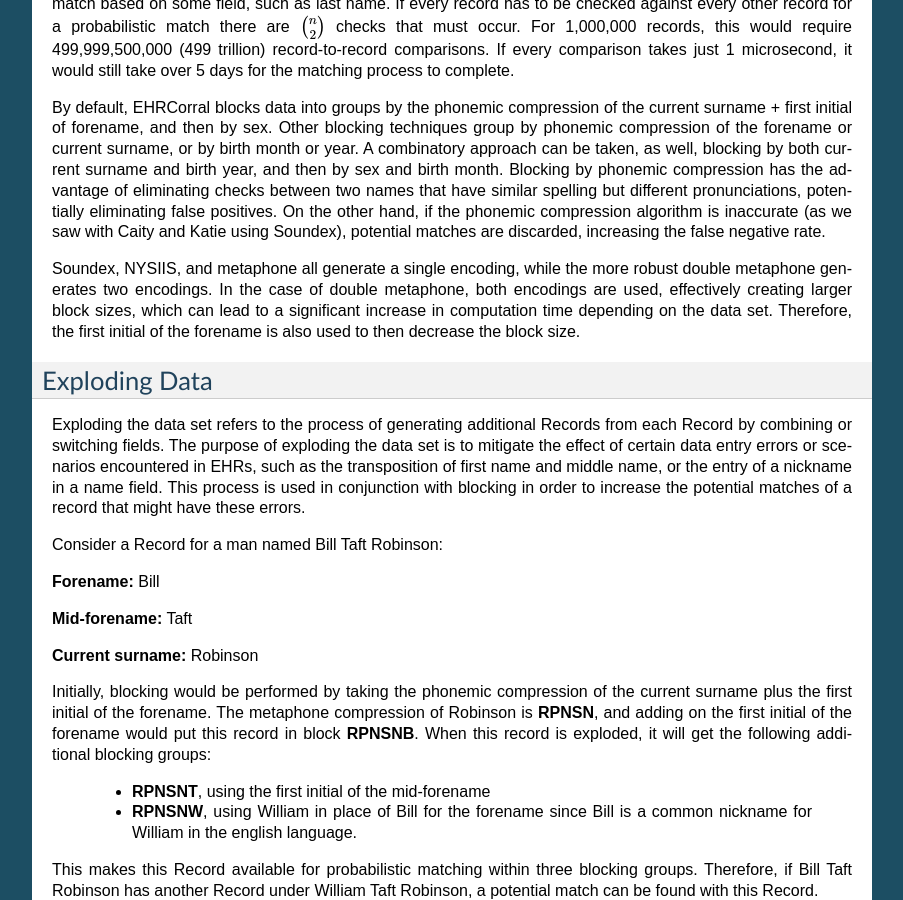
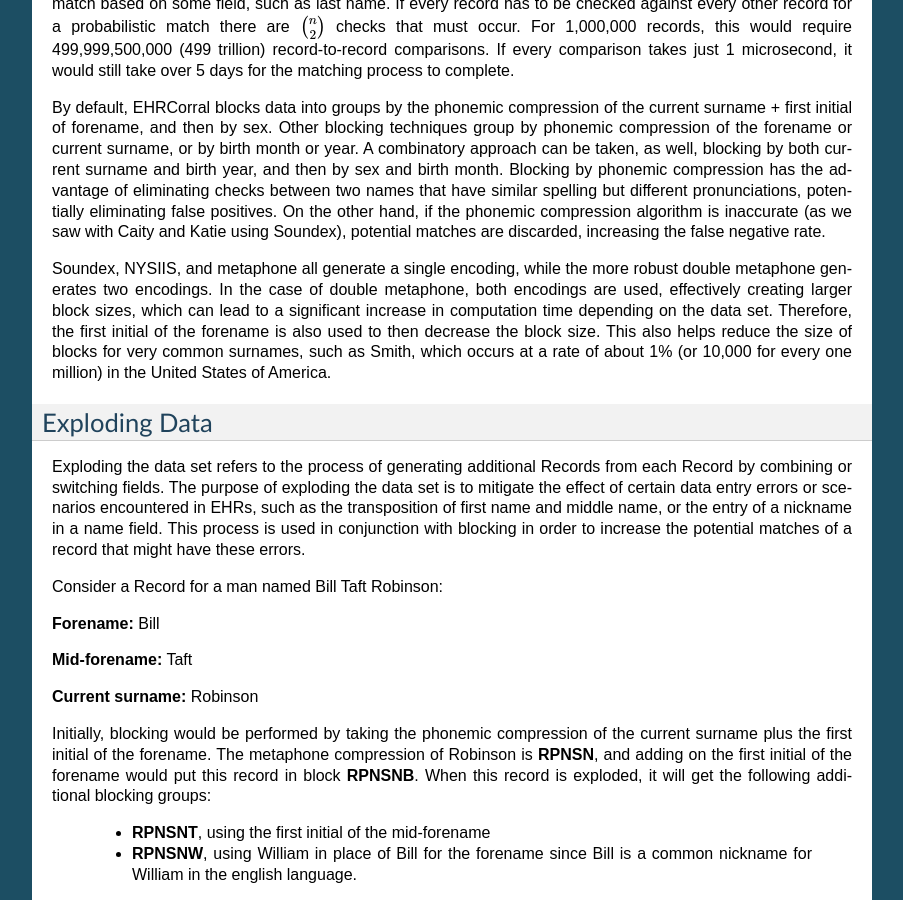
Before and after one commit to nsh87/ehrcorral, a Sphinx documentation site: the page built from docs/overview.rst, in a window 1280 px wide and 900 px high, scrolled down 1635 px. Shown: the whole window, without its empty margins (198-1101 px from the left). Built offline with Sphinx 7.4.7, drawn with Linux system fonts in a browser that asks for light colours.

Commit message:
Update Blocking docs

```diff
--- a/docs/overview.rst
+++ b/docs/overview.rst
@@ -127,7 +127,9 @@ robust double metaphone generates two encodings. In the case of double
 metaphone, both encodings are used, effectively creating larger block sizes,
 which can lead to a significant increase in computation time depending on the
 data set. Therefore, the first initial of the forename is also used to then
-decrease the block size.
+decrease the block size. This also helps reduce the size of blocks for very
+common surnames, such as Smith, which occurs at a rate of about 1% (or 10,000
+for every one million) in the United States of America.
 
 Exploding Data
 --------------
```
